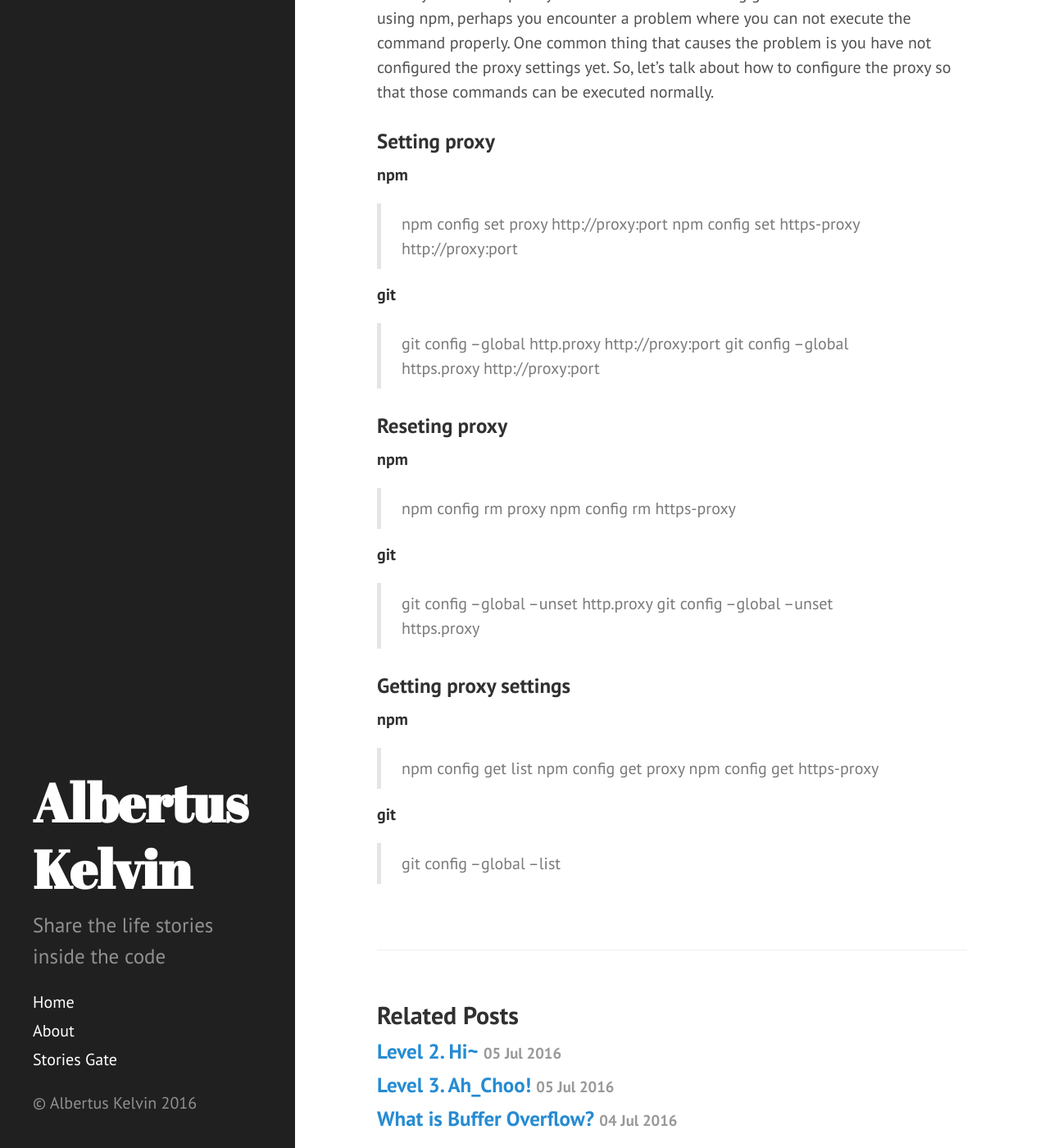
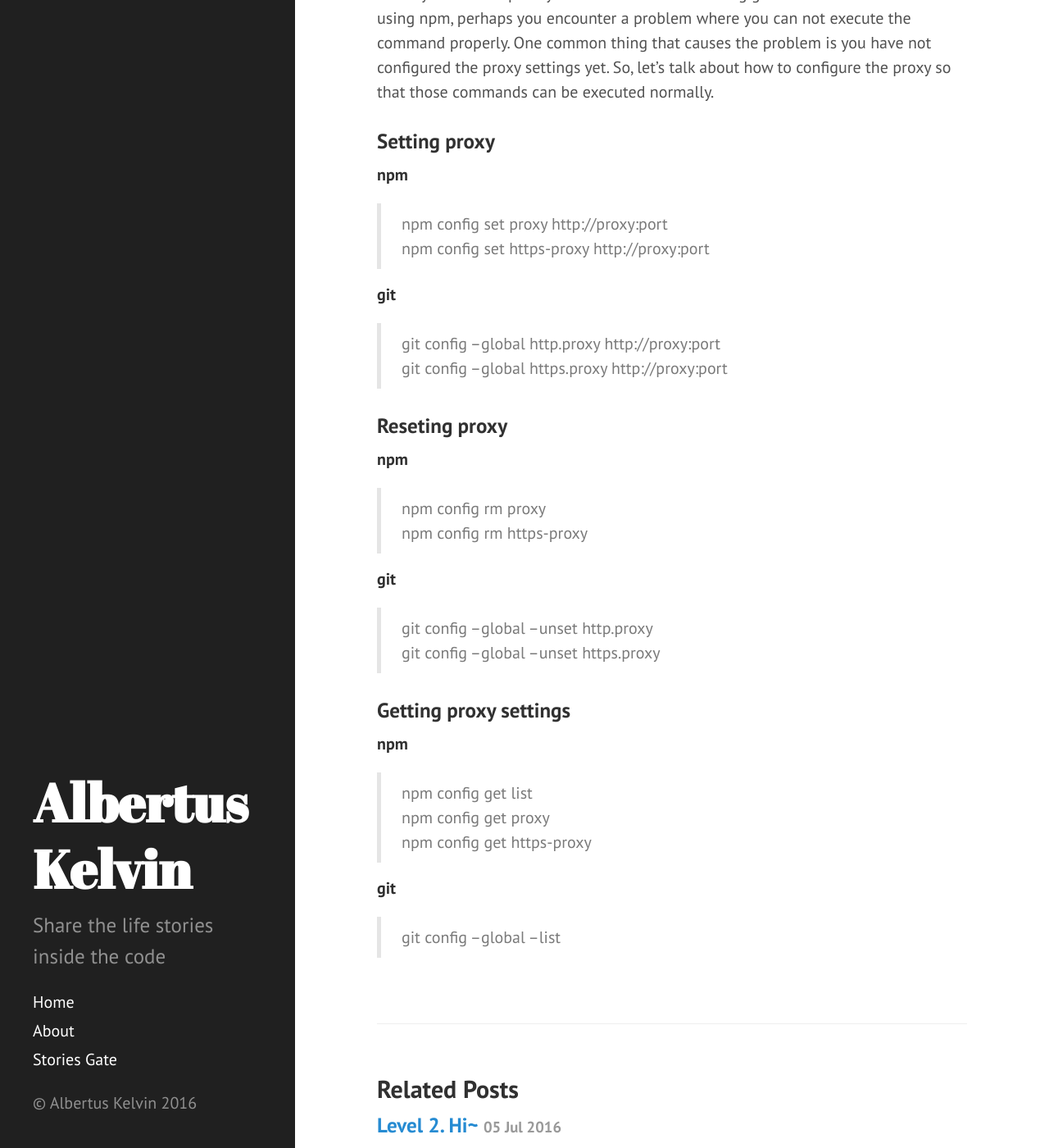
Before and after one commit to albertusk95/albertusk95.github.io, a Jekyll site: the page built from _posts/General/2016-09-02-git-npm-config.md, in a window 1280 px wide and 1400 px high, scrolled down 356 px. Shown: the whole window at 82% size. Built offline with Jekyll 4.4.1, drawn with Linux system fonts in a browser that asks for light colours.

```diff
--- a/_posts/General/2016-09-02-git-npm-config.md
+++ b/_posts/General/2016-09-02-git-npm-config.md
@@ -14,29 +14,29 @@ When you want to push your commit to GitHub using git or install some modules us
 ### Setting proxy
 
 **npm**<br />
-> npm config set proxy http://proxy:port
-> npm config set https-proxy http://proxy:port
+> npm config set proxy http://proxy:port<br />
+> npm config set https-proxy http://proxy:port<br />
 
 **git**<br />
-> git config --global http.proxy http://proxy:port
-> git config --global https.proxy http://proxy:port
+> git config --global http.proxy http://proxy:port<br />
+> git config --global https.proxy http://proxy:port<br />
 
 ### Reseting proxy
 
 **npm**<br />
-> npm config rm proxy
-> npm config rm https-proxy
+> npm config rm proxy<br />
+> npm config rm https-proxy<br />
 
 **git**<br />
-> git config --global --unset http.proxy
-> git config --global --unset https.proxy
+> git config --global --unset http.proxy<br />
+> git config --global --unset https.proxy<br />
 
 ### Getting proxy settings
 
 **npm**<br />
-> npm config get list
-> npm config get proxy
-> npm config get https-proxy
+> npm config get list<br />
+> npm config get proxy<br />
+> npm config get https-proxy<br />
 
 **git**<br />
-> git config --global --list
+> git config --global --list<br />
```
